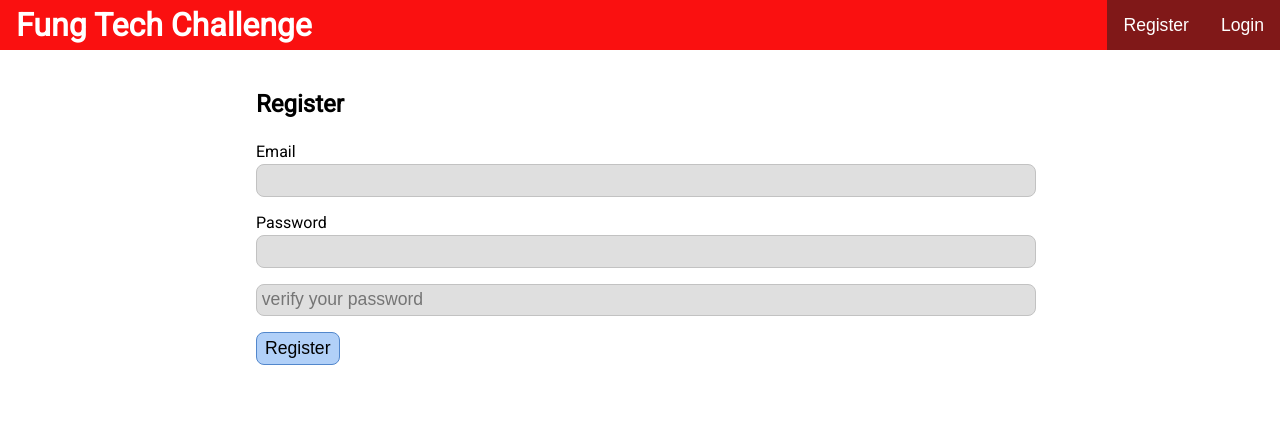
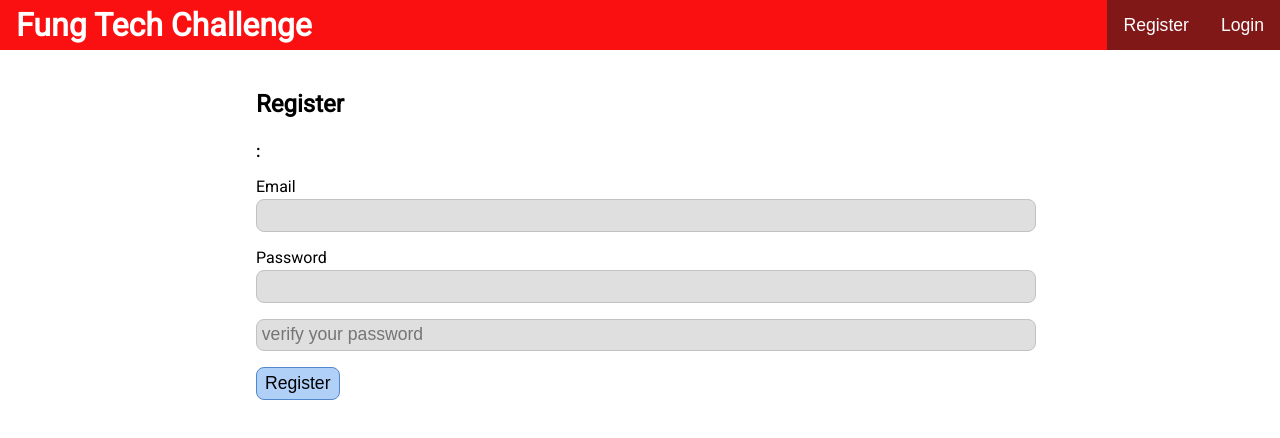
Before and after one commit to Don-Stevenson/fung-tech-challenge, a React (Create React App) app in the folder mern-auth-front/: page /register in a window 1280 px wide. Shown: the top 438 px of the page. Built offline with nearby package versions, Linux system fonts and the light colour scheme; no server answers.

Commit message:
add element as placeholder for error

```diff
--- a/mern-auth-front/src/components/auth/Register.js
+++ b/mern-auth-front/src/components/auth/Register.js
@@ -54,6 +54,9 @@ export default function Register() {
       {error && (
         <ErrorNotice message={error} clearError={() => setError(undefined)} />
       )}
+       {!error && (
+        <h4> :</h4>
+      )}
       <form className="form" onSubmit={submit}>
         <label htmlFor="register-email">Email</label>
         <input
```
